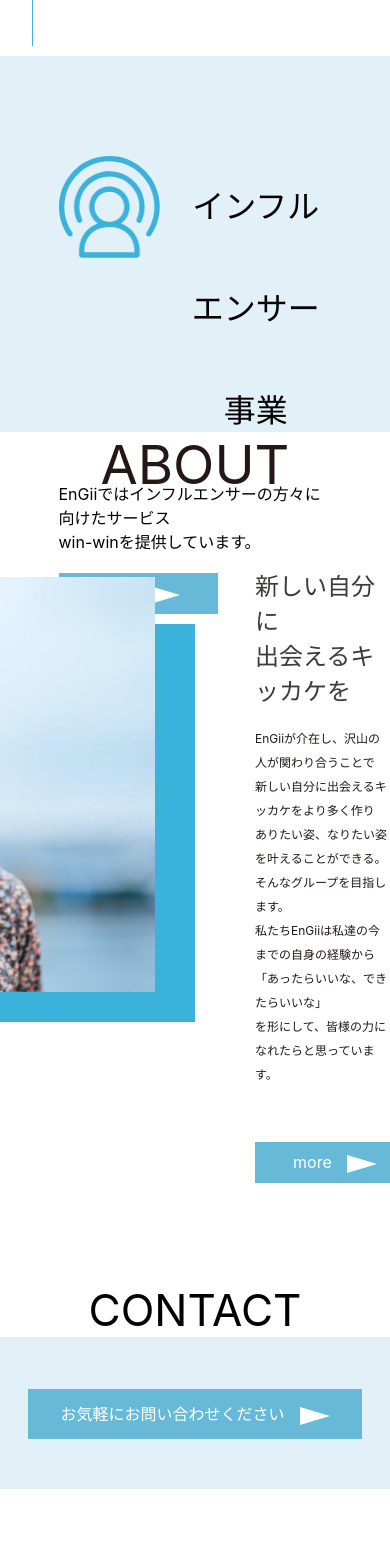
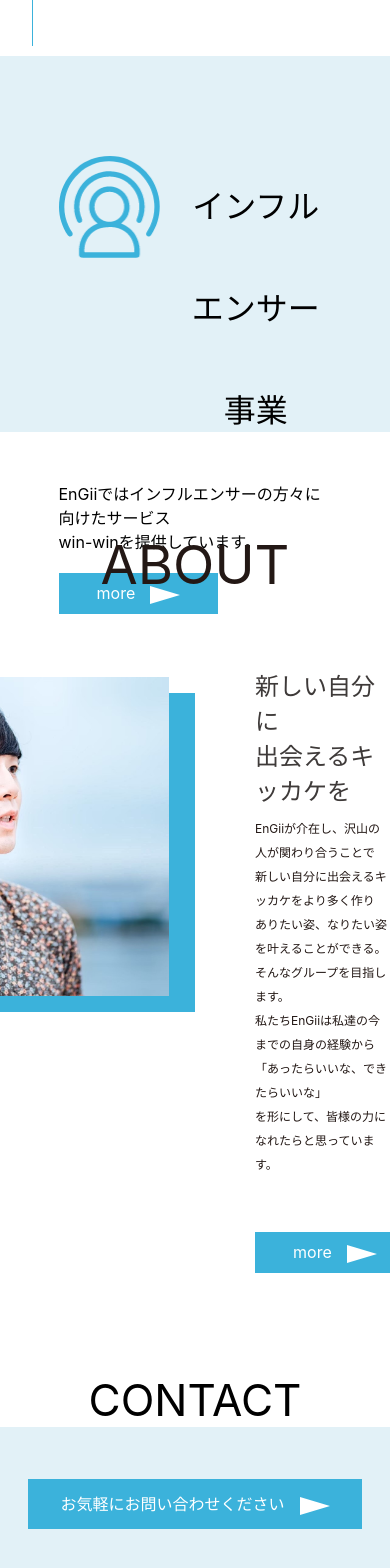
Before and after one commit to reiji-0720/EnGii-HP-recreate, a Nuxt app: page / in a window 390 px wide. Shown: the part 2547-4115 px from the top of the page. Before the commit the page ends 4036 px from the top, so only its background shows below. Built offline with nearby package versions, Linux system fonts and the light colour scheme.

Commit message:
グローバルCSSの作成及びaboutのレスポンシブ化

```diff
--- /dev/null
+++ b/assets/css/style.css
@@ -0,0 +1,3 @@
+.bg-mainColor{
+    background-color:#3bb2db;
+}
--- a/components/about.vue
+++ b/components/about.vue
@@ -6,7 +6,7 @@
     <div class="aboutMain">
       <div class="aboutImg">
           <div class="aboutImgBox">
-           <div class="aboutBackImg"></div>
+           <div class="aboutBackImg bg-mainColor"></div>
            <img src="~/assets/IMG_5646.JPG" class="leaderLogo" width="415" />
 
           </div>
@@ -52,11 +52,61 @@ export default {
 @media screen and (max-width:1000px){
     .aboutText .aboutMainText{
         font-size:24px;
+        margin-bottom: 10px;
     }
     .aboutText .aboutSubText{
         font-size: 12px;
         line-height: 24px;
     }
+    .aboutImg .aboutImgBox{
+      height:344.8px;    /* 455pxの0.615倍　aboutTextの高さと等しい*/
+      width:344.8px;
+    }
+    .aboutImgBox .aboutBackImg {
+      background-color: #3bb2db;
+      height: 318.86px;    /* 420 × 0.615　= 318.86 */
+      width: 318.86px;
+      position:absolute;
+      /* position: absolute; */
+      bottom: 0px;
+      right: 0;
+      z-index: -200;
+    }
+    .aboutImgBox .leaderLogo {
+      position:absolute;
+      top:10px;
+      left:0;
+      z-index: 900;
+      width:318.86px;
+      height: 318.86px;
+    }
+
+}
+@media screen and (min-width:1001px) and (max-width:1365px){
+.aboutText .aboutMainText{
+        font-size:32.64px;
+        margin-bottom: 10px;
+    }
+    .aboutText .aboutSubText{
+        font-size: 16.32px;
+        line-height: 32px;
+    }
+    .aboutImg .aboutImgBox{
+      height:426.8px;   /* 455pxの0.9380倍　aboutTextの高さと等しい*/
+      width:426.8px;
+    }
+    .aboutImgBox .aboutBackImg {
+      height: 393.96px;  /* 420 × 0.9380　= 393.96 */
+      width: 393.96px;
+    }
+    .aboutImgBox .leaderLogo {
+      z-index: 900;
+      width:393.96px;
+      height: 393.96px;
+    }
+}
+.aboutContainer{
+    margin-top:100px;
 }
 .aboutTitle {
   margin: 0 0 30px 0;
@@ -77,8 +127,8 @@ export default {
     position:relative;
 }
 .aboutBackImg {
-  background-color: #3bb2db;
-  height: 398px;
+
+  height: 420px;
   width: 420px;
   position:absolute;
   /* position: absolute; */
@@ -91,6 +141,8 @@ export default {
   top:10px;
   left:0;
   z-index: 900;
+  width: 420px;
+  height: 420px;
 }
 .aboutMain {
   display: flex;
--- a/components/contact.vue
+++ b/components/contact.vue
@@ -2,7 +2,7 @@
   <div class="contactContainer">
     <p class="contactText">CONTACT</p>
     <div class="contactArea">
-      <nuxt-link to class="contact">
+      <nuxt-link to class="contact bg-mainColor">
         お気軽にお問い合わせください<Triangle />
       </nuxt-link>
     </div>
@@ -39,7 +39,6 @@ export default {
 	line-height: 50px;
   /* height: 60px; */
   width: 334px;
-  background-color: #66bad7;
   text-decoration: none;
   color: #FFFFFF;
   font-size: 16px;
--- a/components/parts/btnMore.vue
+++ b/components/parts/btnMore.vue
@@ -1,5 +1,5 @@
 <template>
-    <div class="more">
+    <div class="more bg-mainColor">
         more<Triangle />
     </div>
 </template>
@@ -22,7 +22,6 @@ export default {
       vertical-align: middle;
       /* height: 60px; */
       width: 159.89px;
-      background-color: #66bad7;
       text-decoration: none;
       color: #FFFFFF;
       font-size: 16px;
--- a/nuxt.config.js
+++ b/nuxt.config.js
@@ -23,6 +23,7 @@ export default {
   ** Global CSS
   */
   css: [
+    '@/assets/css/style.css',
   ],
   /*
   ** Plugins to load before mounting the App
@@ -41,6 +42,7 @@ export default {
     // Doc: https://axios.nuxtjs.org/usage
     '@nuxtjs/axios',
   ],
+
   /*
   ** Axios module configuration
   ** See https://axios.nuxtjs.org/options
```
Also changed, not shown: components/influencer.vue (+4 -4 lines).
